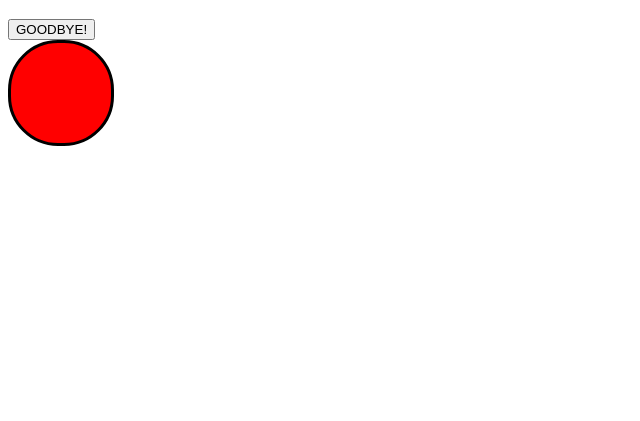
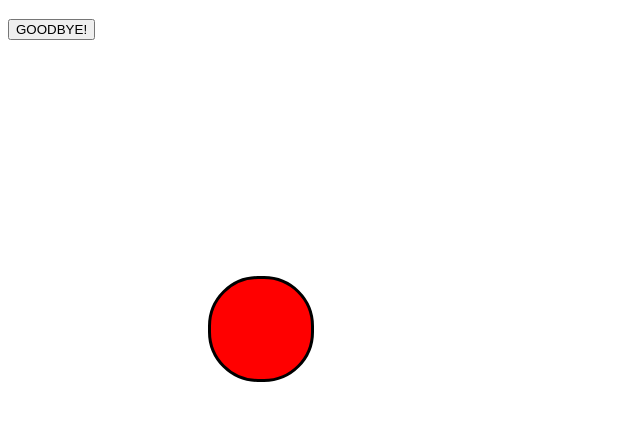
Before and after one commit to immutech/javasgit, a plain HTML site: page redcircle.html in a window 1280 px wide. Shown: the part 61-482 px from the top of the page, without its empty margins (0-640 px from the left). Drawn offline with Linux system fonts and the light colour scheme.

Commit message:
Update redcircle.html

```diff
--- a/redcircle.html
+++ b/redcircle.html
@@ -10,13 +10,13 @@
     <style type="text/css">
 
     #redcircle {
+
       height:100px;
       width:100px;
       background-color:red;
       border-radius:50px;
       border:3px black solid;
-      color:white;
-      font-weight:bold;
+      margin:200px;
     }
 
     </style>
@@ -31,12 +31,14 @@
 
     <button id="disappear">GOODBYE!</button>
 
+    <br/><br/><br/>
+
     <div id="redcircle"></div>
 
  <script type="text/javascript">
 
     document.getElementById("disappear").onclick=funtion(){
-      document.getElementById("redbutton").style.display=none;
+      document.getElementById("redcircle").style.display=none;
     }
 
   </script>
```
